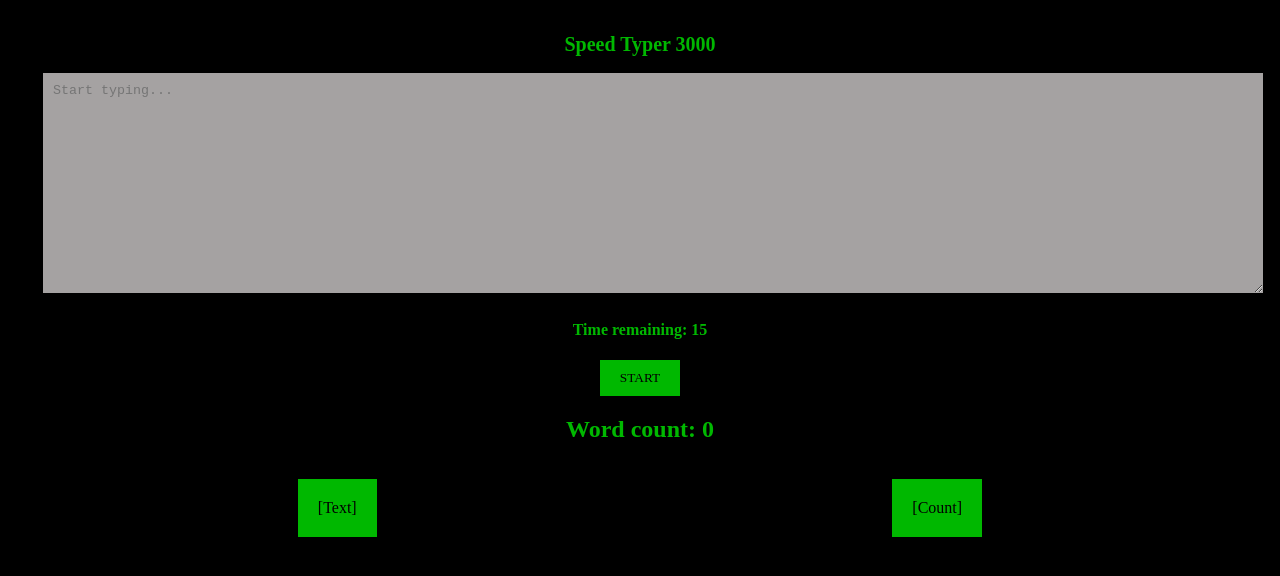
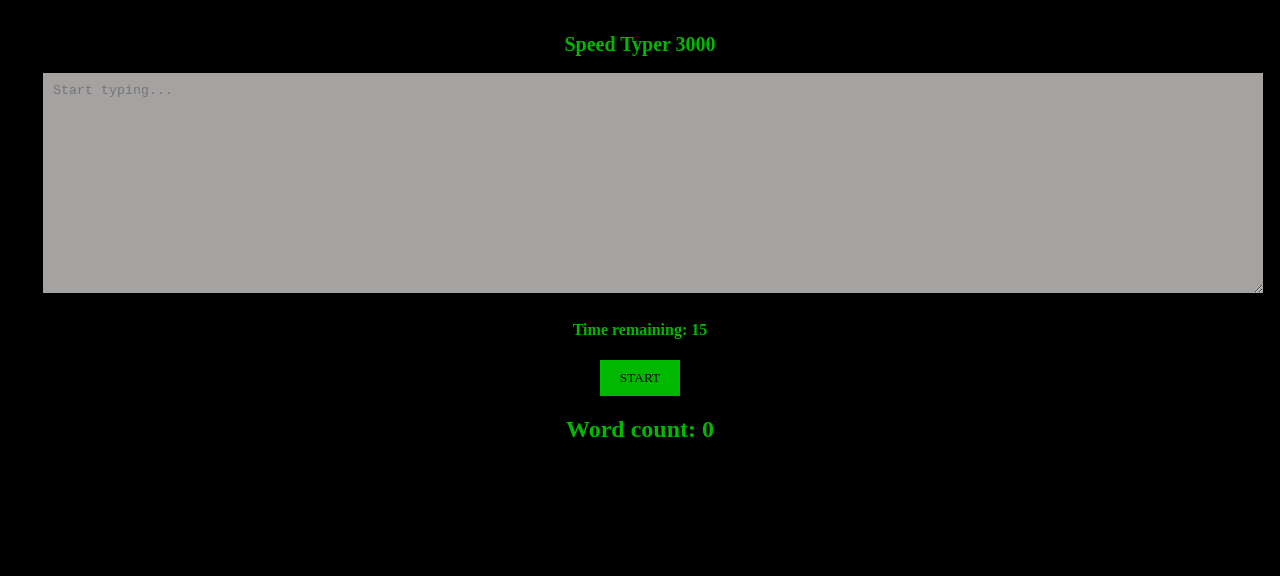
Before and after one commit to AP2610/react-speed-typer, a React (Create React App) app: page / in a window 1280 px wide. Shown: the top 576 px of the page. Built offline with nearby package versions, Linux system fonts and the light colour scheme.

Commit message:
Implement custom hook

```diff
--- a/src/components/App.js
+++ b/src/components/App.js
@@ -1,5 +1,6 @@
-import React, { useState, useEffect, useRef } from 'react';
+import React from 'react';
 import '../scss/App.scss';
+import usePlayGame from "../custom-hooks/usePlayGame";
 
 /**
  * Challenge: Using hooks, track the state of the text in the textarea on every keystroke
@@ -7,68 +8,15 @@ import '../scss/App.scss';
  */
 
 const App = props => {
-    const DEFAULT_TIME = 15;
-    const [text, setText] = useState("");
-    const [prevText, setPrevText] = useState([]);
-    const [timer, setTimer] = useState(DEFAULT_TIME);
-    const [running, setRunning] = useState(false);
-	const [count, setCount] = useState(0);
-	const textAreaRef = useRef(null);
-
-    const wordCounter = (textString) => {
-        const words = textString.trim().split(" ");
-        const wordCount = words.filter(word => word !== "").length;
-        return wordCount;
-    };
-
-    const handleTextChange = event => {
-        const {value} = event.target;
-        setText(value);
-    };
-
-    const startGame = () => {
-        setRunning(true);
-        setTimer(DEFAULT_TIME);
-		setText("");
-		console.log(textAreaRef);
-		textAreaRef.current.disabled = false;
-		textAreaRef.current.focus();
-    }
-
-    useEffect(() => {
-        if (running) {
-            setCount(wordCounter(text));
-        }
-    }, [running, text])
-
-    useEffect(() => {
-        if (running && timer > 0) {
-            const timerId = setTimeout(() => {
-                setTimer(prevTimer => prevTimer - 1)
-            }, 1000);
-
-            return () => {
-                clearTimeout(timerId)
-            };
-        } else if (timer === 0) {
-            setRunning(false);
-        }
-    }, [timer, running]);
-
-    useEffect(() => {
-        if (!running) {
-            if (text !== "") {
-                setPrevText([...prevText, text.trim()])
-            }
-        }
-    }, [running])
-
-    const previousTexts = prevText && prevText.map((text, index) =>
-            <li key={index}>
-                <p>{text}</p>
-                <p>{wordCounter(text)}</p>
-            </li>
-        )
+    const {
+        text,
+        handleTextChange,
+        running,
+        startGame,
+        count,
+        timer,
+        textAreaRef
+    } = usePlayGame();
 
     return (
         <div className="container">
@@ -87,10 +35,10 @@ const App = props => {
             <button onClick={startGame} disabled={running}>Start</button>
             {/* If you want to display the previously typed strings as tabbular data then it is semantically correct to use a table */}
             <h2>Word count: {count}</h2>
-            <ul>
+            {/* <ul>
                 <li><p>[Text]</p><p>[Count]</p></li>
                 {previousTexts}
-            </ul>
+            </ul> */}
         </div>
     )
 }
--- /dev/null
+++ b/src/custom-hooks/usePlayGame.js
@@ -0,0 +1,79 @@
+import {useState, useEffect, useRef} from "react";
+
+const usePlayGame = (
+    defaultTime = 15,
+) => {
+    const DEFAULT_TIME = defaultTime;
+    const [text, setText] = useState("");
+    const [running, setRunning] = useState(false);
+    const [timer, setTimer] = useState(DEFAULT_TIME);
+    const [count, setCount] = useState(0);
+    // const [prevText, setPrevText] = useState([]);
+    const textAreaRef = useRef(null);
+
+    const wordCounter = (textString) => {
+        const words = textString.trim().split(" ");
+        const wordCount = words.filter(word => word !== "").length;
+        return wordCount;
+    };
+
+    const handleTextChange = event => {
+        const { value } = event.target;
+        setText(value);
+    };
+
+    const startGame = () => {
+        setRunning(true);
+        setTimer(DEFAULT_TIME);
+        setText("");
+        textAreaRef.current.disabled = false;
+        textAreaRef.current.focus();
+    }
+
+    useEffect(() => {
+        if (running) {
+            setCount(wordCounter(text));
+        }
+    }, [running, text])
+
+    useEffect(() => {
+        if (running && timer > 0) {
+            const timerId = setTimeout(() => {
+                setTimer(prevTimer => prevTimer - 1)
+            }, 1000);
+
+            return () => {
+                clearTimeout(timerId)
+            };
+        } else if (timer === 0) {
+            setRunning(false);
+        }
+    }, [timer, running]);
+
+    // useEffect(() => {
+    //     if (!running) {
+    //         if (text !== "") {
+    //             setPrevText([...prevText, text.trim()])
+    //         }
+    //     }
+    // }, [running])
+
+    // const previousTexts = prevText && prevText.map((text, index) =>
+    //         <li key={index}>
+    //             <p>{text}</p>
+    //             <p>{wordCounter(text)}</p>
+    //         </li>
+    //     )
+
+    return {
+        text,
+        running,
+        timer,
+        count,
+        textAreaRef,
+        startGame,
+        handleTextChange,
+    }
+}
+
+export default usePlayGame;
```
